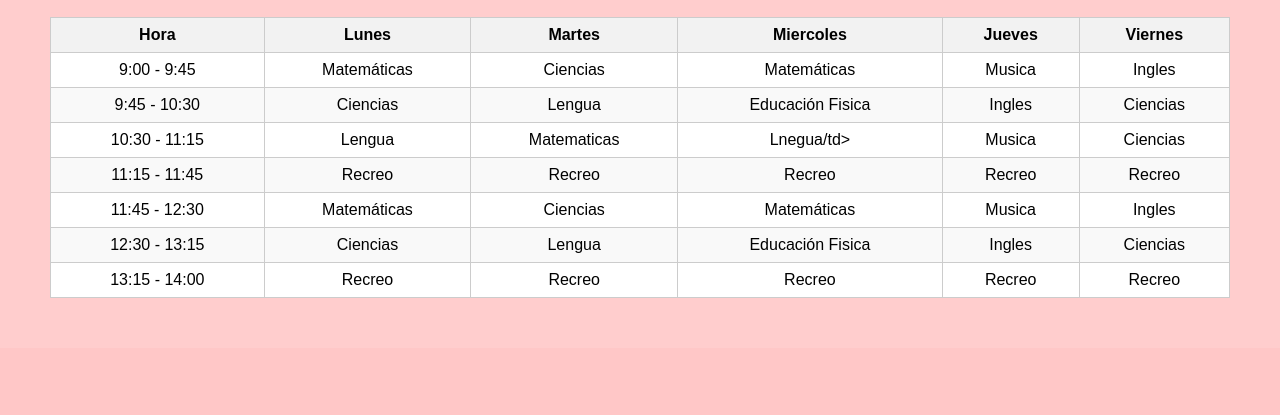
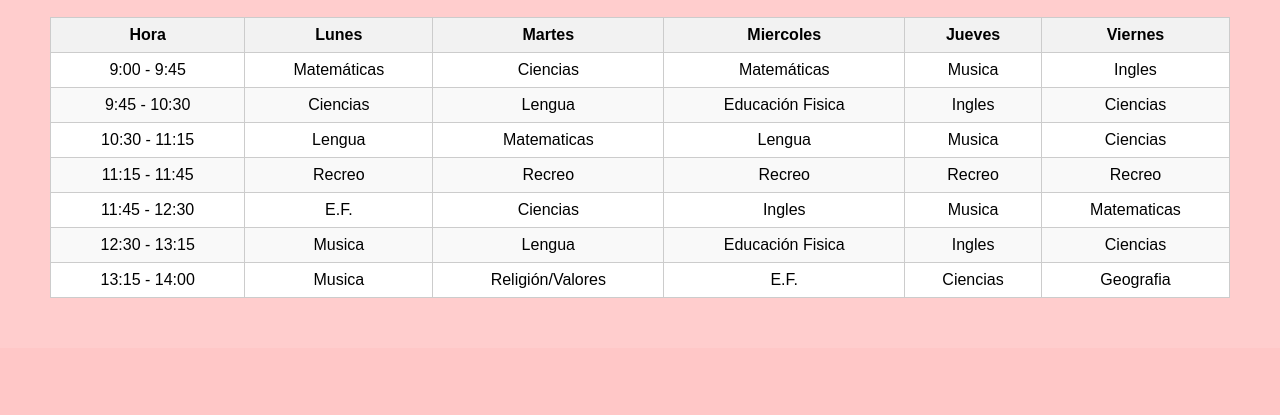
Before and after one commit to HectorJimenezScuni/PaginaWebColegio, a plain HTML site: page PagniaWebColegio/index.html in a window 1280 px wide. Shown: the part 2153-2568 px from the top of the page. Drawn offline with Linux system fonts and the light colour scheme; a script that the page names is missing.

Commit message:
Update index.html

```diff
--- a/PagniaWebColegio/index.html
+++ b/PagniaWebColegio/index.html
@@ -131,7 +131,7 @@
           <tr><td>10:30 - 11:15</td>
             <td>Lengua</td>
             <td>Matematicas</td>
-            <td>Lnegua/td>
+            <td>Lengua</td>
             <td>Musica</td>
             <td>Ciencias</td></tr>
           <tr><td>11:15 - 11:45</td>
@@ -141,23 +141,23 @@
             <td>Recreo</td>
             <td>Recreo</td></tr>
           <tr><td>11:45 - 12:30</td>
-            <td>Matemáticas</td>
+            <td>E.F.</td>
             <td>Ciencias</td>
-            <td>Matemáticas</td>
+            <td>Ingles</td>
             <td>Musica</td>
-            <td>Ingles</td></tr>
+            <td>Matematicas</td></tr>
           <tr><td>12:30 - 13:15</td>
-            <td>Ciencias</td>
+            <td>Musica</td>
             <td>Lengua</td>
             <td>Educación Fisica</td>
             <td>Ingles</td>
             <td>Ciencias</td></tr>
           <tr><td>13:15 - 14:00</td>
-            <td>Recreo</td>
-            <td>Recreo</td>
-            <td>Recreo</td>
-            <td>Recreo</td>
-            <td>Recreo</td></tr>
+            <td>Musica</td>
+            <td>Religión/Valores</td>
+            <td>E.F.</td>
+            <td>Ciencias</td>
+            <td>Geografia</td></tr>
         </tbody>
       </table>
     </div>
```
